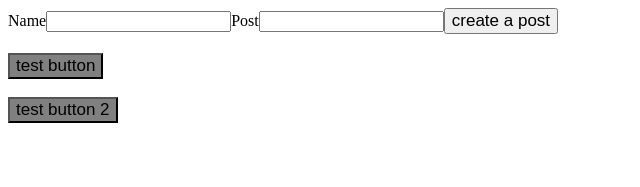
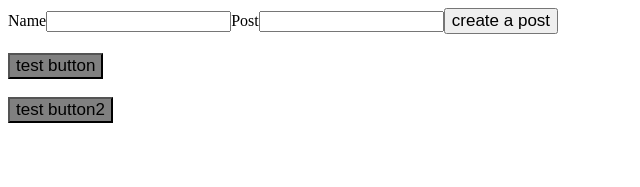
Before and after one commit to Byakuya91/Social-Feed, a React (Create React App) app: page / in a window 1280 px wide. Shown: the top 187 px of the page, without its empty margins (0-640 px from the left). Built offline with nearby package versions, Linux system fonts and the light colour scheme.

Commit message:
I have added a Toggle useState in the app Component for my project but I am uncertain as to how to approach it. I will approach this problem later.

```diff
--- a/src/App.js
+++ b/src/App.js
@@ -18,16 +18,20 @@ function App() {
     // updating the state variable by setting it equal to tempPosts
     setPosts(tempPosts);
   }
+  // create a toggle between buttons
+  const [toggle, setToggle] = useState(false);
+
   return (
     <div>
       <CreatePosts addNewPost={addNewPost} />
       <DisplayPosts parentPosts={posts} />
+
       <span>
         <CustomButton message="test button" />
-      </span>{" "}
+      </span>
       <br></br>
       <span>
-        <CustomButton message="test button 2" />
+        <CustomButton message="test button2" />
       </span>
     </div>
   );
```
